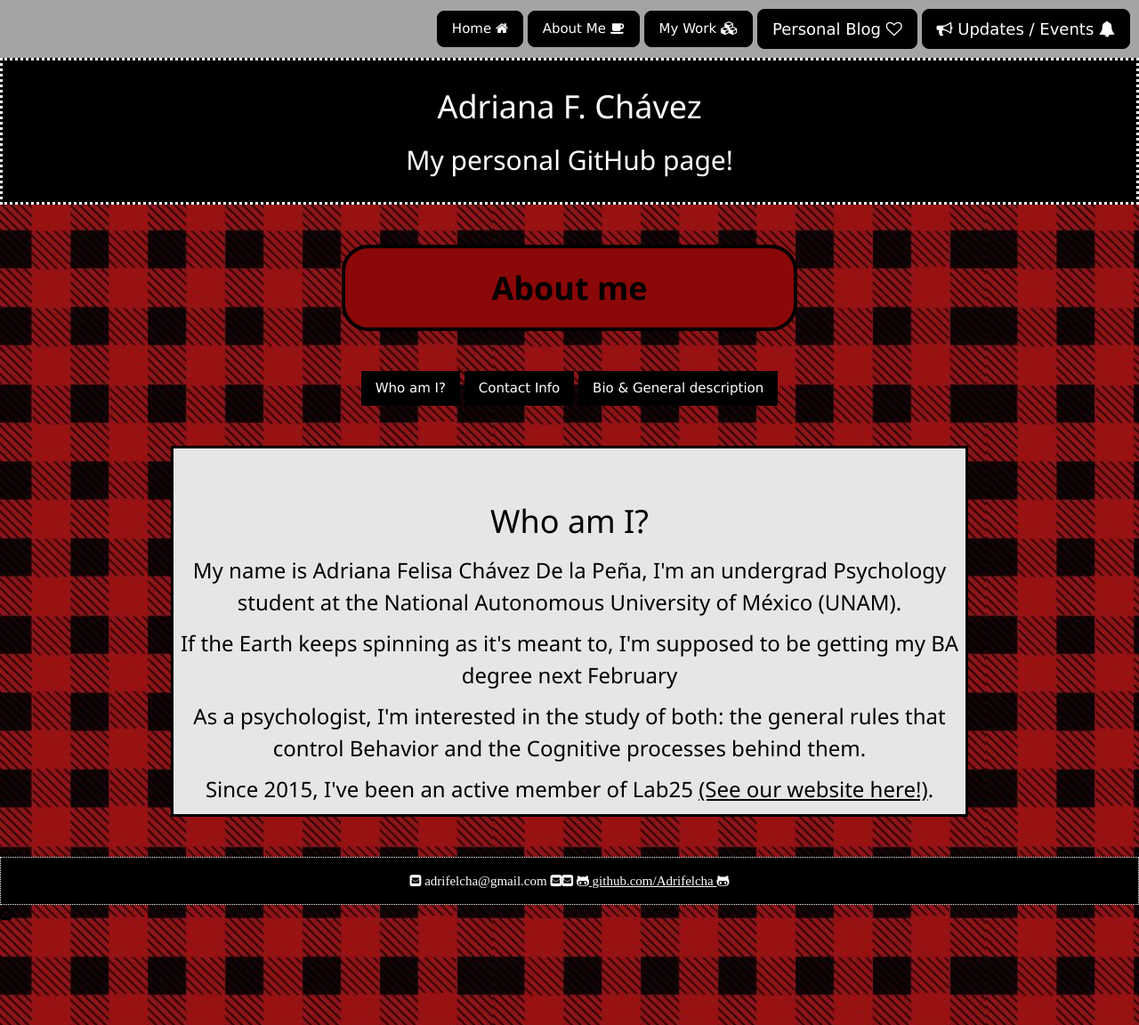
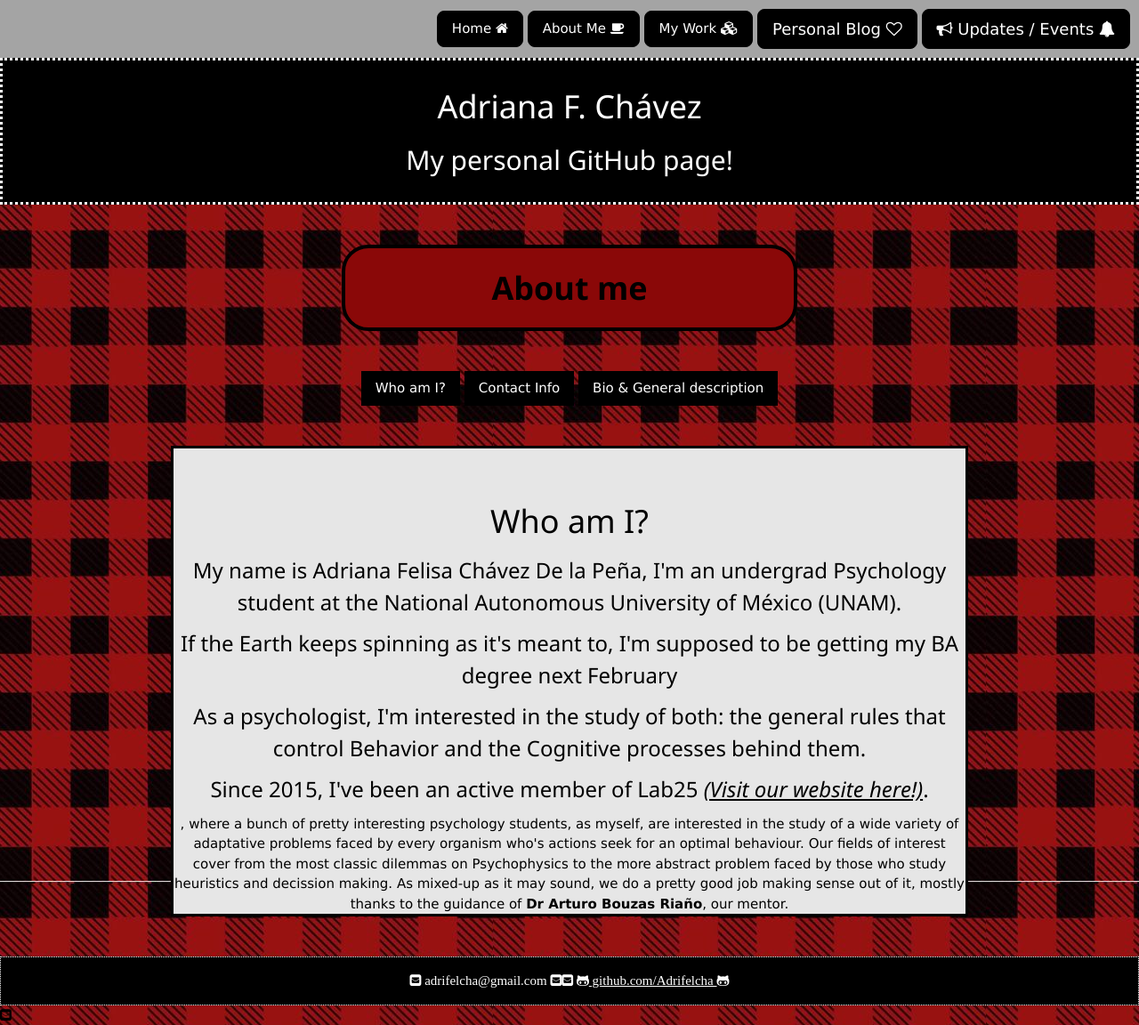
Before and after one commit to Adrifelcha/Adrifelcha-github.io, a Jekyll site: the page built from about/index.html, in a window 1280 px wide. Shown: the whole page at 89% size. Built offline with Jekyll 4.4.1, drawn with Linux system fonts in a browser that asks for light colours.

Commit message:
Update index.html

```diff
--- a/about/index.html
+++ b/about/index.html
@@ -27,7 +27,7 @@
 
 			<h3>As a psychologist, I'm interested in the study of both: the general rules that control Behavior and the Cognitive processes behind them. </h3>
 
-			<h3> Since 2015, I've been an active member of Lab25 <a href="http://www.bouzaslab25.com">(See our website here!)</a>.</h3>
+			<h3> Since 2015, I've been an active member of Lab25 <a href="http://www.bouzaslab25.com" target="_blank"><i>(Visit our website here!)</i></a>.</h3>, where a bunch of pretty interesting psychology students, as myself, are interested in the study of a wide variety of adaptative problems faced by every organism who's actions seek for an optimal behaviour. Our fields of interest cover from the most classic dilemmas on Psychophysics to the more abstract problem faced by those who study heuristics and decission making. As mixed-up as it may sound, we do a pretty good job making sense out of it, mostly thanks to the guidance of <b>Dr  Arturo Bouzas Riaño</b>, our mentor. </h3>
 
 
 
```
